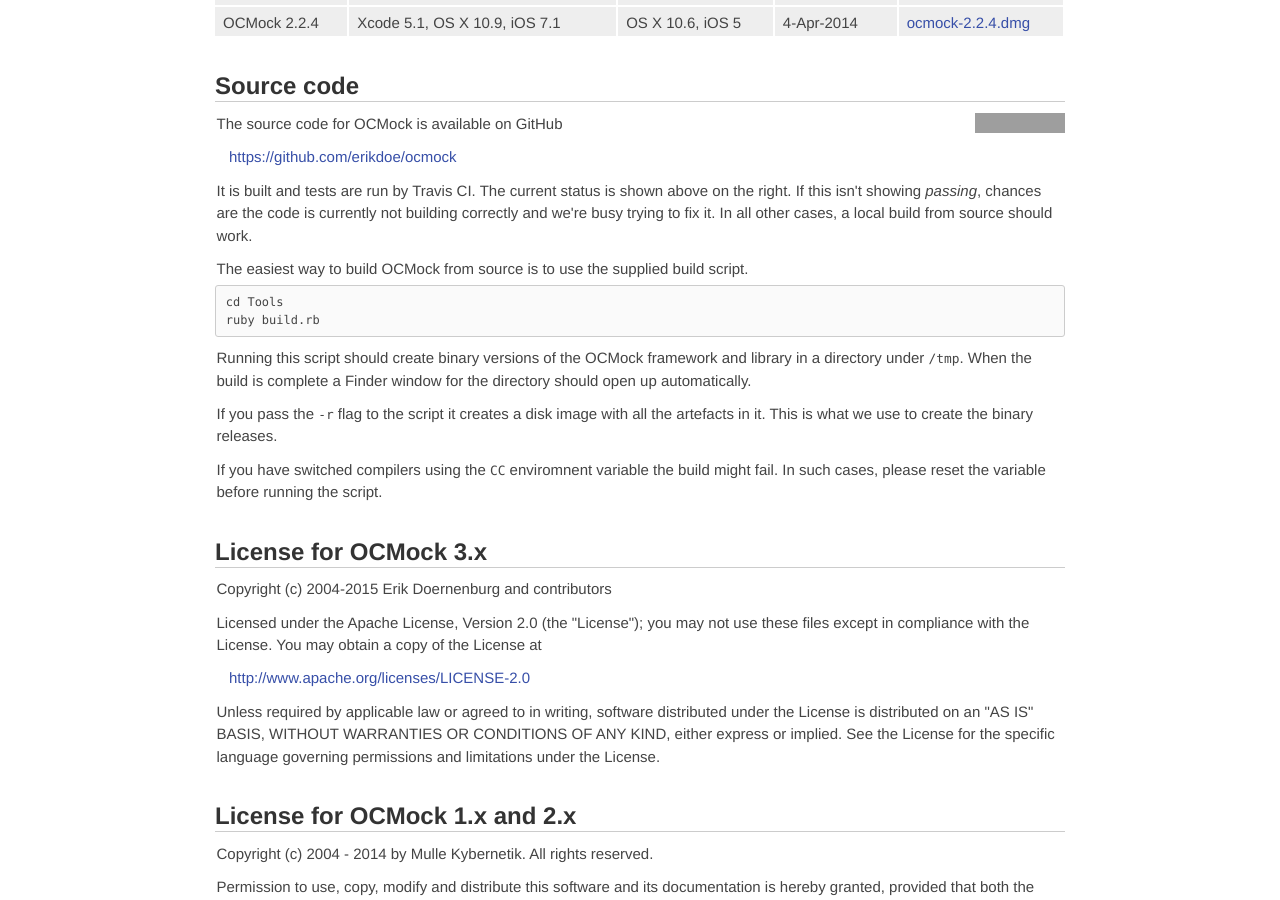
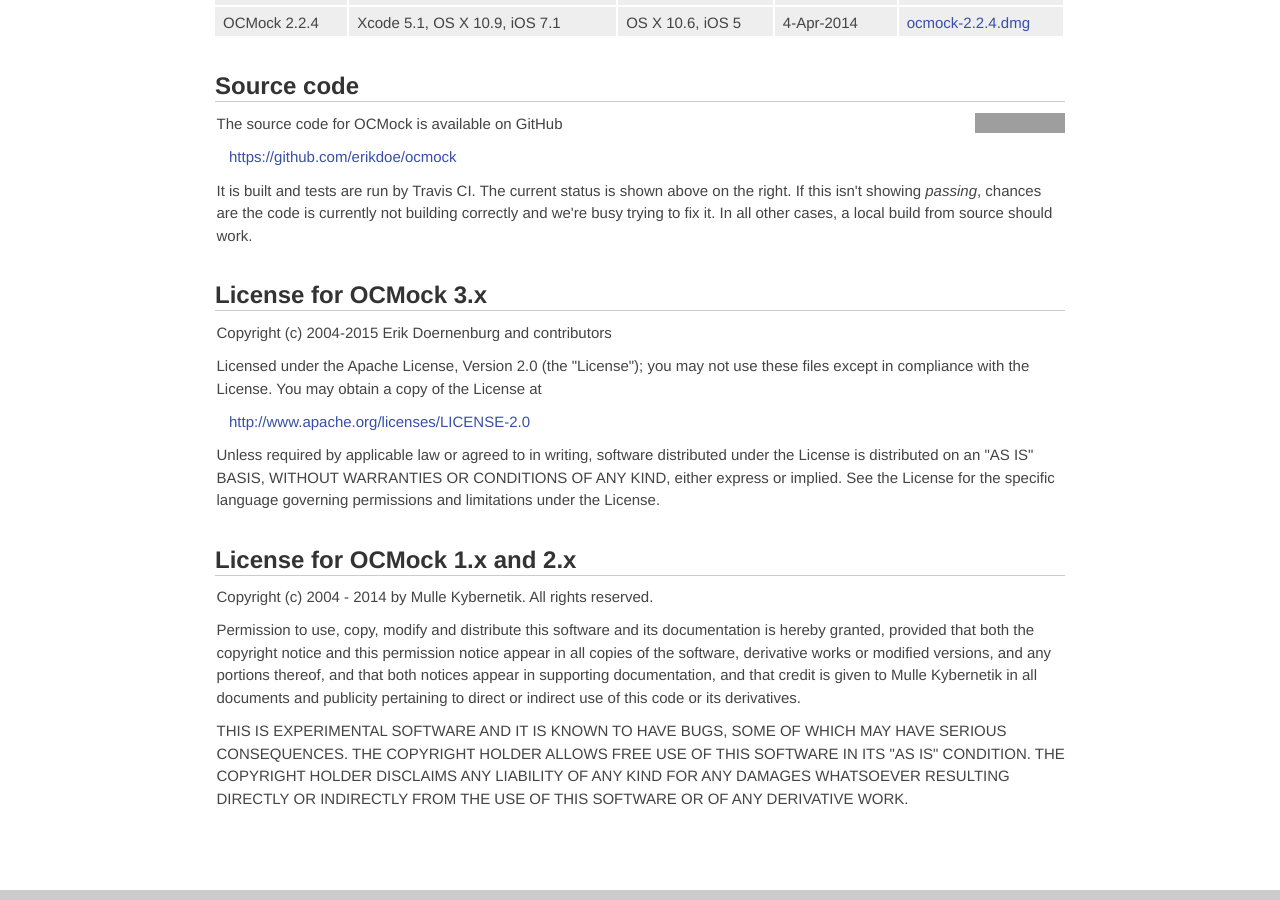
Before and after one commit to erikdoe/ocmock, a Jekyll site: the page built from download.html, in a window 1280 px wide and 900 px high, scrolled down 548 px. Built offline with Jekyll 4.4.1, drawn with Linux system fonts in a browser that asks for light colours; comment, search, counter and statistics services are not loaded; grey boxes are pictures that could not be loaded.

Commit message:
Removed mention of the build script.
The script is really meant for building distributions only.

```diff
--- a/download.html
+++ b/download.html
@@ -67,18 +67,6 @@ published: true
 
 <p>It is built and tests are run by Travis CI. The current status is shown above on the right. If this isn't showing <i>passing</i>, chances are the code is currently not building correctly and we're busy trying to fix it. In all other cases, a local build from source should work.
 
-<p>The easiest way to build OCMock from source is to use the supplied build script.
-
-<pre><code>cd Tools
-ruby build.rb
-</code></pre>
-
-<p>Running this script should create binary versions of the OCMock framework and library in a directory under <code>/tmp</code>. When the build is complete a Finder window for the directory should open up automatically.
-
-<p>If you pass the <code>-r</code> flag to the script it creates a disk image with all the artefacts in it. This is what we use to create the binary releases.
-
-<p>If you have switched compilers using the <code>CC</code> enviromnent variable the build might fail. In such cases, please reset the variable before running the script.
-
 
 <h2>License for OCMock 3.x</h2>
 
```
